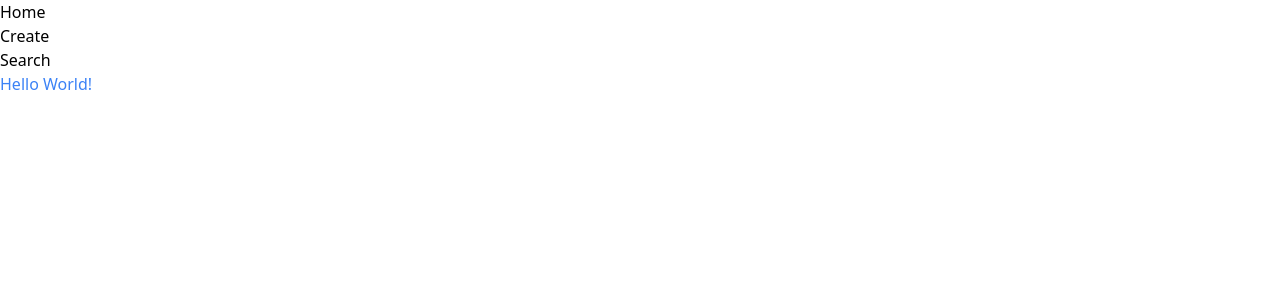
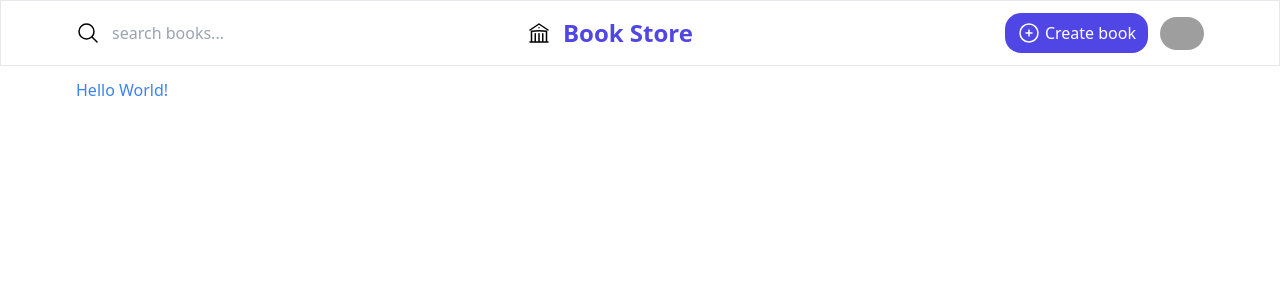
Before and after one commit to nayzawaungnza/react-basic-revision, a React (Vite) app in the folder library/: page / in a window 1280 px wide. Shown: the top 300 px of the page. Built offline with nearby package versions, Linux system fonts and the light colour scheme; grey boxes are pictures that could not be loaded.

Commit message:
Ep-55-tailwind-navbar-component

```diff
--- /dev/null
+++ b/library/src/pages/components/Navbar.jsx
@@ -0,0 +1,41 @@
+import React from 'react'
+import { Link } from 'react-router-dom'
+
+export default function Navbar() {
+    return (
+        <nav className='border border-b-1'>
+            <ul className='flex justify-between items-center p-3 max-w-6xl mx-auto'>
+                <li className='flex items-center gap-3'>
+                    <svg xmlns="http://www.w3.org/2000/svg" fill="none" viewBox="0 0 24 24" strokeWidth={1.5} stroke="currentColor" className="w-6 h-6">
+                        <path strokeLinecap="round" strokeLinejoin="round" d="M21 21l-5.197-5.197m0 0A7.5 7.5 0 105.196 5.196a7.5 7.5 0 0010.607 10.607z" />
+                    </svg>
+
+                    <input type="text" placeholder='search books...' className='outline-none' />
+                </li>
+                <Link to="/" className='flex items-center gap-3 md:-ml-32 cursor-pointer'>
+                    <svg xmlns="http://www.w3.org/2000/svg" fill="none" viewBox="0 0 24 24" strokeWidth={1.5} stroke="currentColor" className="w-6 h-6">
+                        <path strokeLinecap="round" strokeLinejoin="round" d="M12 21v-8.25M15.75 21v-8.25M8.25 21v-8.25M3 9l9-6 9 6m-1.5 12V10.332A48.36 48.36 0 0012 9.75c-2.551 0-5.056.2-7.5.582V21M3 21h18M12 6.75h.008v.008H12V6.75z" />
+                    </svg>
+
+                    <span className='text-2xl font-bold text-primary hidden md:block'>
+                        Book Store
+                    </span>
+                </Link>
+                <li className='flex gap-3 items-center'>
+                    {/* create book */}
+                    <Link to="/create" className='text-white bg-primary px-3 py-2 rounded-2xl flex items-center gap-1'>
+                        <svg xmlns="http://www.w3.org/2000/svg" fill="none" viewBox="0 0 24 24" strokeWidth={1.5} stroke="currentColor" className="w-6 h-6">
+                            <path strokeLinecap="round" strokeLinejoin="round" d="M12 9v6m3-3H9m12 0a9 9 0 11-18 0 9 9 0 0118 0z" />
+                        </svg>
+
+                        <span className="hidden md:block">Create book</span>
+                    </Link>
+                    {/* profile image */}
+                    <div className='w-11'>
+                        <img src="https://d27v83ov1up738.cloudfront.net/user-profiles/eL9eWlO5afvl2V6A3l6j0GbrKHDp84jtZvyBcBV2.jpg" alt="" className='w-full rounded-full' />
+                    </div>
+                </li>
+            </ul>
+        </nav>
+    )
+}
--- a/library/src/pages/layouts/Layouts.jsx
+++ b/library/src/pages/layouts/Layouts.jsx
@@ -1,17 +1,15 @@
 import React from 'react'
 import { Outlet } from 'react-router-dom'
+import Navbar from '../components/Navbar'
 
 export default function Layouts() {
   return (
     <div>
-      <nav>
-        <ul>
-            <li><a href='/'>Home</a></li>
-            <li><a href='/create'>Create</a></li>
-            <li><a href='/search'>Search</a></li>
-        </ul>
-      </nav>
-      <Outlet/>
-      </div>
+            <Navbar />
+            {/* dynamic router changes content */}
+            <div className=' max-w-6xl mx-auto p-3'>
+                <Outlet />
+            </div>
+        </div>
   )
 }
--- a/library/tailwind.config.js
+++ b/library/tailwind.config.js
@@ -1,8 +1,15 @@
 /** @type {import('tailwindcss').Config} */
+const colors = require("tailwindcss/colors");
 export default {
   content: ["./index.html", "./src/**/*.{js,ts,jsx,tsx}"],
   theme: {
-    extend: {},
+    extend: {
+      colors: {
+        primary: colors.indigo[600],
+        secondary: colors.yellow,
+        neutral: colors.gray,
+      },
+    },
   },
   plugins: [],
 };
```
